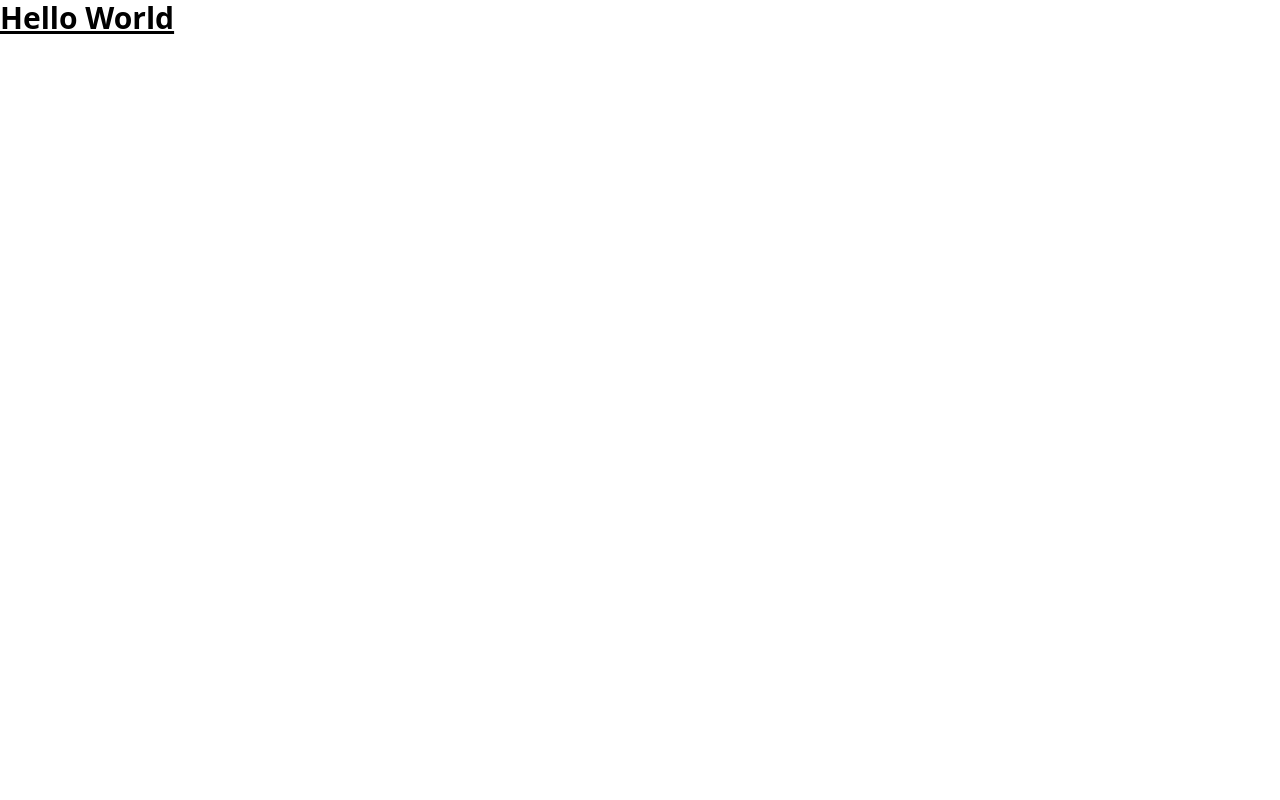
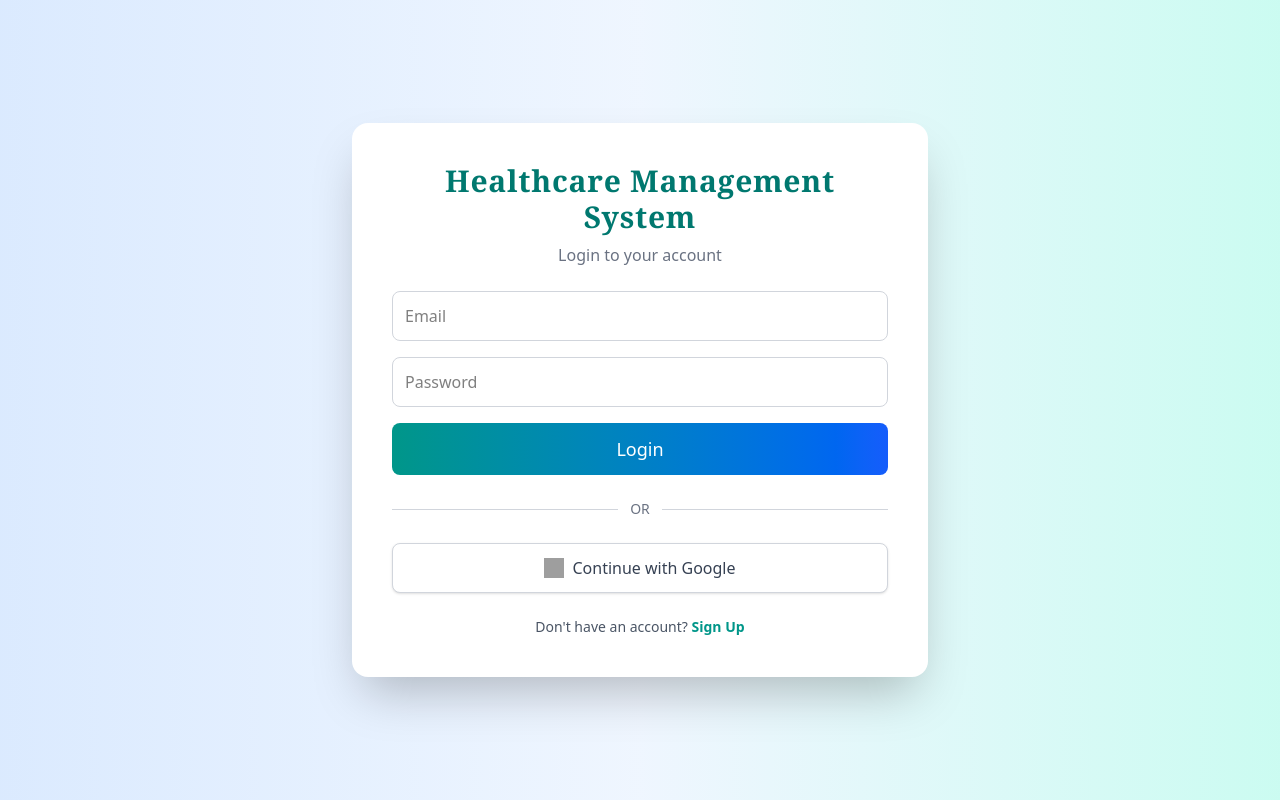
Before and after one commit to hashsam1/HealthCareSystem, a React (Vite) app in the folder HMS_Client/: page / in a window 1280 px wide. Built offline with nearby package versions, Linux system fonts and the light colour scheme; grey boxes are pictures that could not be loaded.

Commit message:
login page

```diff
--- a/HMS_Client/package.json
+++ b/HMS_Client/package.json
@@ -10,6 +10,7 @@
     "preview": "vite preview"
   },
   "dependencies": {
+    "@react-oauth/google": "^0.12.2",
     "@tailwindcss/vite": "^4.1.13",
     "react": "^19.1.1",
     "react-dom": "^19.1.1"
--- a/HMS_Client/src/App.jsx
+++ b/HMS_Client/src/App.jsx
@@ -1,10 +1,11 @@
 import './App.css'
 import React from 'react'
+import Login from "./components/Login"
 function App() {
 
   return (
     <>
-      <h1 className='text-3xl font-bold underline text-red'>Hello World</h1>
+      <Login />
     </>
   )
 }
--- /dev/null
+++ b/HMS_Client/src/components/Login.jsx
@@ -0,0 +1,101 @@
+import { useState } from "react";
+import { GoogleOAuthProvider, useGoogleLogin } from "@react-oauth/google";
+import React from "react";
+function AuthForm() {
+  const [isLogin, setIsLogin] = useState(true);
+
+  // Google login handler
+  const login = useGoogleLogin({
+    onSuccess: (res) => {
+      console.log("Google Login Success:", res);
+      // TODO: send res.access_token or res.credential to backend
+    },
+    onError: () => {
+      console.log("Google Login Failed");
+    },
+  });
+
+  return (
+    <div className="flex min-h-screen items-center justify-center bg-gradient-to-r from-blue-100 via-blue-50 to-teal-100 font-sans">
+      <div className="w-full max-w-xl p-10 bg-white rounded-2xl shadow-2xl">
+        {/* Heading */}
+        <h1 className="text-3xl font-extrabold text-center text-teal-700 mb-2 tracking-wide font-serif">
+          Healthcare Management System
+        </h1>
+        <p className="text-center text-gray-500 mb-6">
+          {isLogin ? "Login to your account" : "Create a new account"}
+        </p>
+
+        {/* Form */}
+        <form className="space-y-4">
+          {!isLogin && (
+            <input
+              type="text"
+              placeholder="Full Name"
+              className="w-full p-3 border border-gray-300 rounded-lg focus:outline-none focus:border-teal-600 focus:ring-1 focus:ring-teal-600"
+            />
+          )}
+          <input
+            type="email"
+            placeholder="Email"
+            className="w-full p-3 border border-gray-300 rounded-lg focus:outline-none focus:border-teal-600 focus:ring-1 focus:ring-teal-600"
+          />
+          <input
+            type="password"
+            placeholder="Password"
+            className="w-full p-3 border border-gray-300 rounded-lg focus:outline-none focus:border-teal-600 focus:ring-1 focus:ring-teal-600"
+          />
+
+          <button
+            type="submit"
+            className="w-full py-3 text-white text-lg font-medium bg-gradient-to-r from-teal-600 to-blue-600 rounded-lg hover:from-teal-700 hover:to-blue-700 transition"
+          >
+            {isLogin ? "Login" : "Sign Up"}
+          </button>
+        </form>
+
+        {/* Divider */}
+        <div className="flex items-center my-6">
+          <hr className="flex-grow border-gray-300" />
+          <span className="px-3 text-sm text-gray-500">OR</span>
+          <hr className="flex-grow border-gray-300" />
+        </div>
+
+        {/* Custom Google Login */}
+        <div className="flex justify-center">
+          <button
+            onClick={() => login()}
+            className="flex items-center justify-center w-full py-3 border border-gray-300 rounded-lg shadow-sm bg-white hover:bg-gray-50 transition"
+          >
+            <img
+              src="https://www.svgrepo.com/show/355037/google.svg"
+              alt="Google"
+              className="w-5 h-5 mr-2"
+            />
+            <span className="text-gray-700 font-medium">Continue with Google</span>
+          </button>
+        </div>
+
+        {/* Toggle */}
+        <p className="text-sm text-center text-gray-600 mt-6">
+          {isLogin ? "Don't have an account?" : "Already have an account?"}{" "}
+          <button
+            type="button"
+            onClick={() => setIsLogin(!isLogin)}
+            className="text-teal-600 font-semibold hover:underline"
+          >
+            {isLogin ? "Sign Up" : "Login"}
+          </button>
+        </p>
+      </div>
+    </div>
+  );
+}
+
+export default function Auth() {
+  return (
+    <GoogleOAuthProvider clientId="YOUR_GOOGLE_CLIENT_ID">
+      <AuthForm />
+    </GoogleOAuthProvider>
+  );
+}
--- a/HMS_Client/src/main.jsx
+++ b/HMS_Client/src/main.jsx
@@ -3,9 +3,12 @@ import { StrictMode } from 'react'
 import { createRoot } from 'react-dom/client'
 import './index.css'
 import App from './App.jsx'
+import { GoogleOAuthProvider } from "@react-oauth/google";
 
 createRoot(document.getElementById('root')).render(
   <StrictMode>
+    <GoogleOAuthProvider clientId='YOUR_GOOGLE_CLIENT_ID'>
     <App />
+    </GoogleOAuthProvider>
   </StrictMode>,
 )
```
Also changed, not shown: 1 other file (tests, documents, lock files or other folders).
